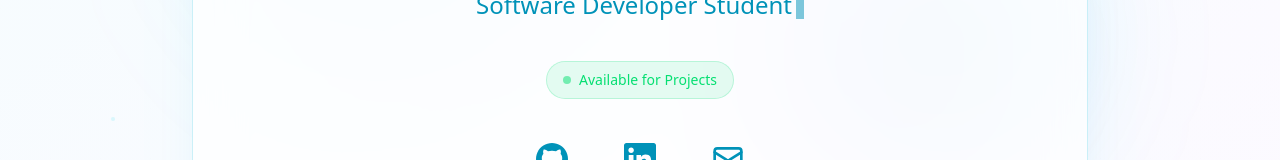
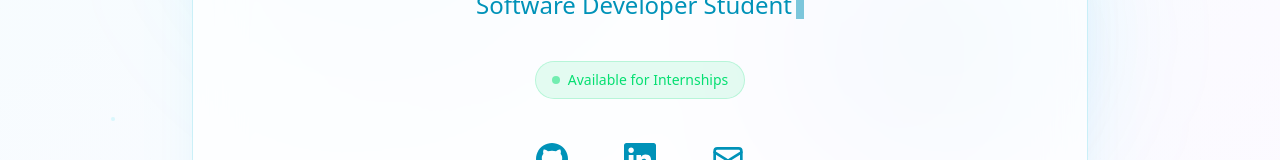
Before and after one commit to quiet-ghost/portfolio, a Next.js app: page / in a window 1280 px wide. Shown: the part 442-602 px from the top of the page. Built offline with nearby package versions, Linux system fonts and the light colour scheme.

Commit message:
fix: project wording

```diff
--- a/components/portfolio/AvailableForProjects.tsx
+++ b/components/portfolio/AvailableForProjects.tsx
@@ -34,7 +34,7 @@ export function AvailableForProjects() {
           >
             <div className="w-2 h-2 bg-green-400 rounded-full animate-pulse" />
             <span className="text-green-400 font-medium text-sm">
-              Available for Projects
+              Available for Internships
             </span>
           </motion.div>
 
@@ -61,9 +61,8 @@ export function AvailableForProjects() {
             transition={{ duration: 0.6, delay: 0.4 }}
             className="text-zinc-400 text-lg md:text-xl max-w-3xl mx-auto mb-12 leading-relaxed"
           >
-            I&apos;m currently accepting new projects and collaborations.
-            Whether you need a full-stack web application, mobile app, or
-            technical consultation, I&apos;m here to help bring your ideas to
+            I&apos;m currently accepting new internships and collaborations.
+            I am looking for all oppertunities to grow my skills, I&apos;m here to help bring your ideas to
             life.
           </motion.p>
 
@@ -132,7 +131,7 @@ export function AvailableForProjects() {
               <p
                 className={`text-sm ${isDark ? "text-zinc-400" : "text-gray-700"}`}
               >
-                Available for both short-term projects and long-term
+                Available for both short-term internships and long-term
                 collaborations.
               </p>
             </div>
@@ -207,7 +206,7 @@ export function AvailableForProjects() {
             transition={{ duration: 0.6, delay: 0.7 }}
             className="text-zinc-500 text-sm mt-8"
           >
-            Currently booking projects for Q3 2025 • Remote & On-site Available
+            Currently looking for internships for Q3 2025 • Remote & On-site Available
           </motion.p>
         </motion.div>
       </div>
--- a/components/portfolio/Hero.tsx
+++ b/components/portfolio/Hero.tsx
@@ -35,9 +35,9 @@ export default function Hero() {
               duration: 0.8,
               ease: [0.25, 0.46, 0.45, 0.94],
               opacity: { duration: 0.6 },
-              y: { duration: 0.8 }
+              y: { duration: 0.8 },
             }}
-            style={{ willChange: 'transform, opacity' }}
+            style={{ willChange: "transform, opacity" }}
             className={`text-center backdrop-blur-xl rounded-3xl p-12 border shadow-2xl ${
               isDark
                 ? "bg-zinc-900/70 border-cyan-400/20 shadow-cyan-400/10"
@@ -53,9 +53,9 @@ export default function Hero() {
                 duration: 0.7,
                 ease: [0.25, 0.46, 0.45, 0.94],
                 opacity: { duration: 0.5 },
-                scale: { duration: 0.7 }
+                scale: { duration: 0.7 },
               }}
-              style={{ willChange: 'transform, opacity' }}
+              style={{ willChange: "transform, opacity" }}
               className="relative w-36 h-36 mx-auto mb-8"
             >
               <div
@@ -83,9 +83,9 @@ export default function Hero() {
                 duration: 0.6,
                 ease: [0.25, 0.46, 0.45, 0.94],
                 opacity: { duration: 0.5 },
-                y: { duration: 0.6 }
+                y: { duration: 0.6 },
               }}
-              style={{ willChange: 'transform, opacity' }}
+              style={{ willChange: "transform, opacity" }}
               className={`text-5xl md:text-6xl font-bold mb-6 bg-gradient-to-r bg-clip-text text-transparent ${
                 isDark
                   ? "from-cyan-400 via-blue-400 to-purple-400"
@@ -102,9 +102,9 @@ export default function Hero() {
                 duration: 0.6,
                 ease: [0.25, 0.46, 0.45, 0.94],
                 opacity: { duration: 0.5 },
-                y: { duration: 0.6 }
+                y: { duration: 0.6 },
               }}
-              style={{ willChange: 'transform, opacity' }}
+              style={{ willChange: "transform, opacity" }}
               className={`text-xl md:text-2xl mb-8 font-mono min-h-[2.5rem] ${
                 isDark ? "text-cyan-400" : "text-cyan-600"
               }`}
@@ -128,7 +128,7 @@ export default function Hero() {
             >
               <div className="w-2 h-2 bg-green-400 rounded-full animate-pulse" />
               <span className="text-green-400 font-medium text-sm">
-                Available for Projects
+                Available for Internships
               </span>
             </motion.div>
 
```
